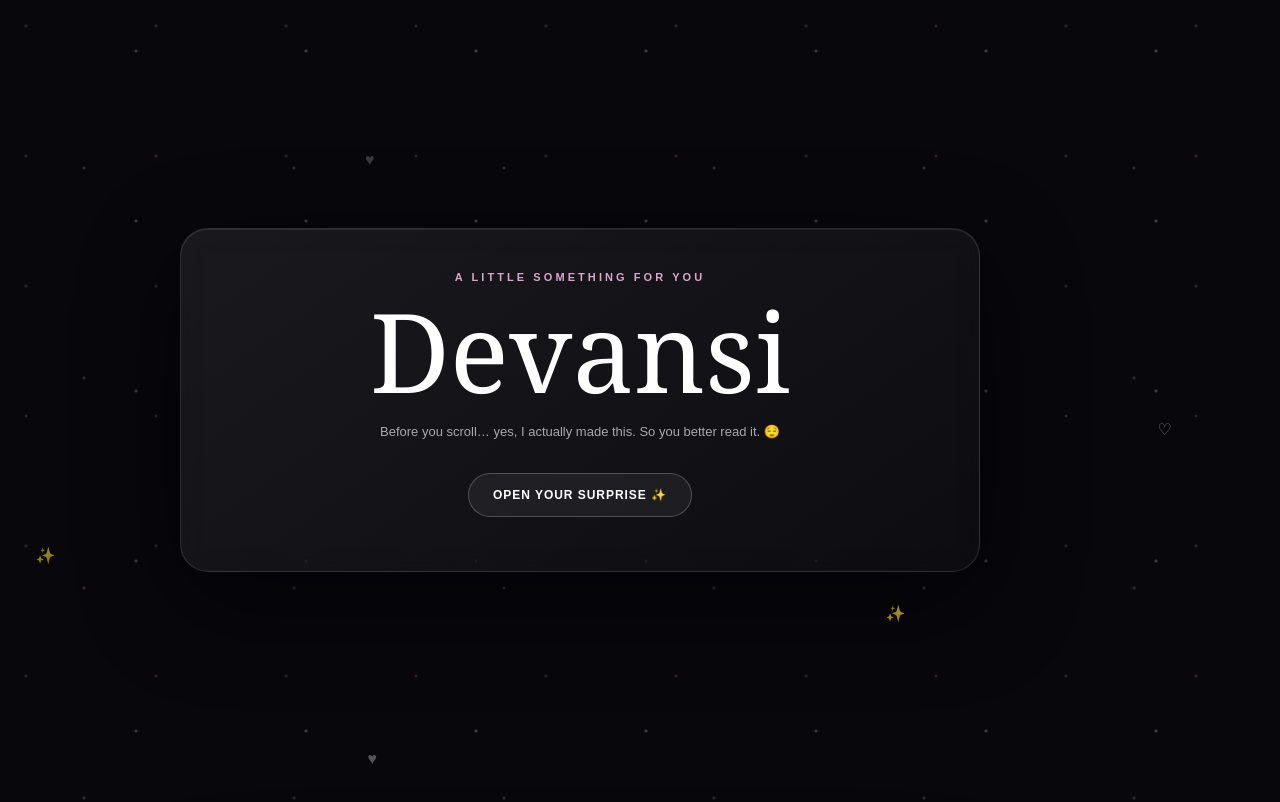
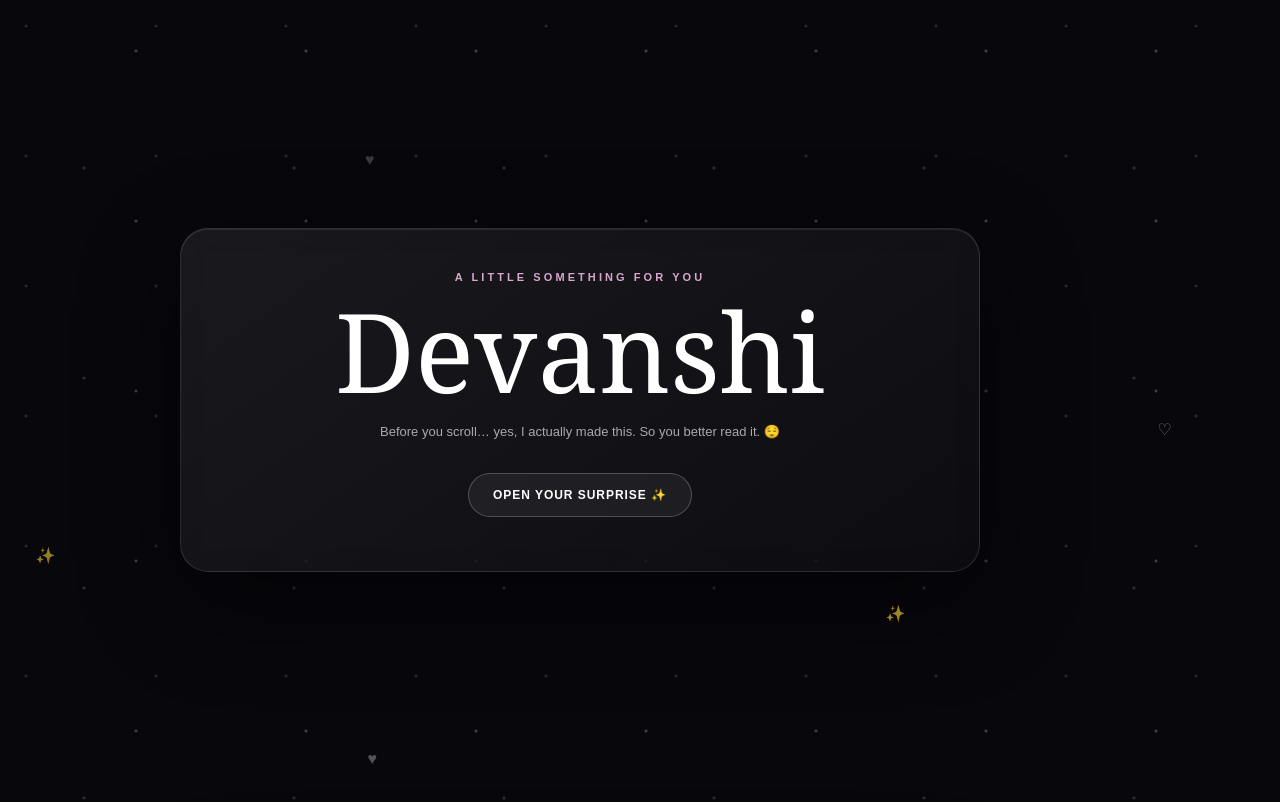
Before and after one commit to Meet0413/devansi-birthday, a plain HTML site: page index.html in a window 1280 px wide. Shown: the top 802 px of the page. Drawn offline with Linux system fonts and the light colour scheme.

Commit message:
Update birthday message from Devansi to Devanshi

```diff
--- a/index.html
+++ b/index.html
@@ -3,8 +3,8 @@
 <head>
 <meta charset="UTF-8">
 <meta name="viewport" content="width=device-width,initial-scale=1.0">
-<title>For Devansi ✨</title>
-<meta name="description" content="A little birthday surprise for Devansi.">
+<title>For Devanshi ✨</title>
+<meta name="description" content="A little birthday surprise for Devanshi.">
 <style>
 *{box-sizing:border-box}html{scroll-behavior:smooth}
 body{margin:0;background:#07070c;color:#fff;font-family:Georgia,"Times New Roman",serif;overflow-x:hidden}
@@ -35,13 +35,13 @@ footer{text-align:center;padding:20px;color:#777;font:12px Arial,sans-serif}
 </head>
 <body>
 <section class="screen"><div class="container"><div class="card reveal show">
-<div class="kicker">A little something for you</div><h1>Devansi</h1>
+<div class="kicker">A little something for you</div><h1>Devanshi</h1>
 <p class="small">Before you scroll… yes, I actually made this. So you better read it. 😌</p>
 <button class="btn" onclick="document.getElementById('birthday').scrollIntoView()">Open your surprise ✨</button>
 </div></div></section>
 
 <section class="screen" id="birthday"><div class="container"><div class="card reveal">
-<div class="kicker">Today is about you</div><h2>Happy Birthday, Devansi 🎂</h2><div class="line"></div>
+<div class="kicker">Today is about you</div><h2>Happy Birthday, Devanshi 🎂</h2><div class="line"></div>
 <p class="quote">“Some people simply make ordinary moments a little more memorable.”</p>
 <p>I hope your birthday brings you the kind of happiness that stays long after the candles are gone.
 May this year bring you beautiful memories, exciting moments, lots of reasons to smile,
@@ -55,32 +55,32 @@ and everything you've been quietly wishing for.</p>
 <div class="gallery">
 
   <div class="photo" onclick="openPhoto(1)">
-    <img src="images/1.jpeg" alt="Devansi">
+    <img src="images/1.jpeg" alt="Devanshi">
     <div class="caption">That smile ✨</div>
   </div>
 
   <div class="photo" onclick="openPhoto(2)">
-    <img src="images/2.jpeg" alt="Devansi">
+    <img src="images/2.jpeg" alt="Devanshi">
     <div class="caption">Main character energy</div>
   </div>
 
   <div class="photo" onclick="openPhoto(3)">
-    <img src="images/3.jpeg" alt="Devansi">
+    <img src="images/3.jpeg" alt="Devanshi">
     <div class="caption">Simply beautiful</div>
   </div>
 
   <div class="photo" onclick="openPhoto(4)">
-    <img src="images/4.jpeg" alt="Devansi">
+    <img src="images/4.jpeg" alt="Devanshi">
     <div class="caption">The candid one</div>
   </div>
 
   <div class="photo" onclick="openPhoto(5)">
-    <img src="images/6.jpeg" alt="Devansi">
+    <img src="images/6.jpeg" alt="Devanshi">
     <div class="caption">Okay, this one 😌</div>
   </div>
 
   <div class="photo" onclick="openPhoto(6)">
-    <img src="images/7.jpeg" alt="Devansi">
+    <img src="images/7.jpeg" alt="Devanshi">
     <div class="caption">Keep smiling ❤️</div>
   </div>
 
@@ -104,11 +104,11 @@ and let everyone spoil you a little. You earned it. 🫶🏻</p>
 <button class="btn" onclick="document.getElementById('secret').classList.add('show');this.style.display='none'">One last surprise 👀</button>
 <div class="secret" id="secret"><div class="quote">“Happy Birthday, Rashmika Mandanna.” 😉</div>
 <p>From your very own <strong>Vijay Deverakonda</strong> — wishing you a year worth remembering.</p>
-<p class="gold">Have the happiest birthday, Devansi. ❤️</p></div>
+<p class="gold">Have the happiest birthday, Devanshi. ❤️</p></div>
 </div></div></section>
 
 <footer>Made with a little effort, a little drama, and good intentions. ✨</footer>
-<div class="modal" id="modal" onclick="closePhoto()"><div class="close">×</div><img id="modalImg" src="" alt="Devansi photo"></div>
+<div class="modal" id="modal" onclick="closePhoto()"><div class="close">×</div><img id="modalImg" src="" alt="Devanshi photo"></div>
 <script>
 const obs=new IntersectionObserver(entries=>entries.forEach(e=>{if(e.isIntersecting)e.target.classList.add('show')}),{threshold:.12});
 document.querySelectorAll('.reveal').forEach(x=>obs.observe(x));
```
